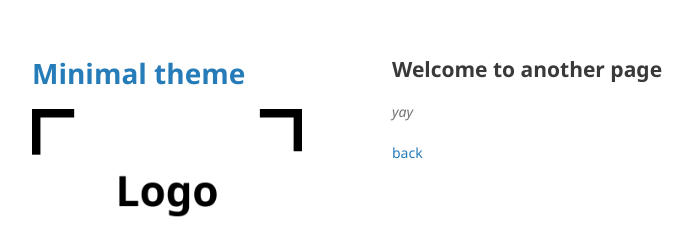
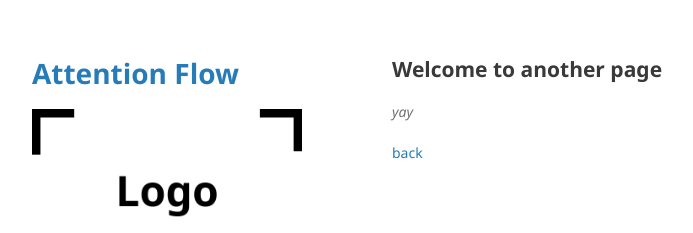
Before and after one commit to currycurry915/currycurry915.github.io, a Jekyll site: the page built from docs/another-page.md, in a window 1280 px wide. Shown: the top 233 px of the page, without its empty margins (178-871 px from the left). Built offline with Jekyll 4.4.1, drawn with Linux system fonts in a browser that asks for light colours; our own code applies the rules of GitHub Pages for plain Markdown files.

Commit message:
Update _config.yml

```diff
--- a/docs/_config.yml
+++ b/docs/_config.yml
@@ -1,4 +1,4 @@
-title: Minimal theme
+title: Attention Flow
 logo: /assets/img/logo.png
 description: Minimal is a theme for GitHub Pages.
 show_downloads: true
```
